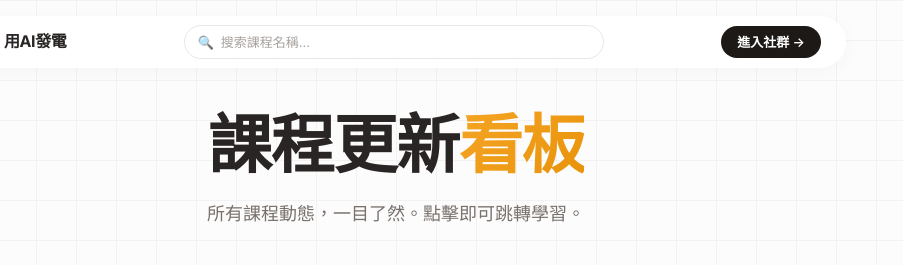
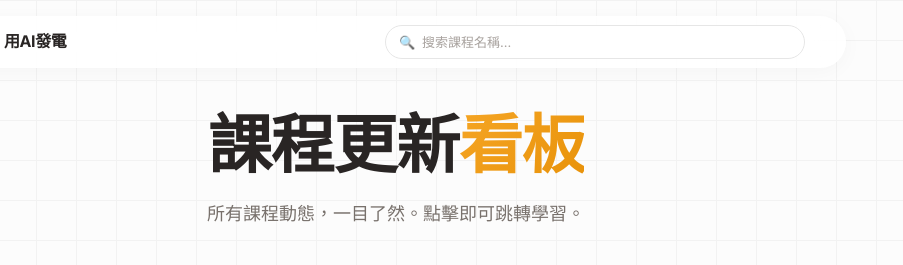
Before and after one commit to zoetical/course-dashboard, a website built with Vite: page index.html in a window 1280 px wide. Shown: the top 265 px of the page, 244-1147 px from the left. Built offline with nearby package versions, Linux system fonts and the light colour scheme.

Commit message:
style: remove nav CTA button (embedded in community)

```diff
--- a/index.html
+++ b/index.html
@@ -25,9 +25,6 @@
         <span class="search-icon">🔍</span>
         <input type="text" id="search-input" placeholder="搜索課程名稱..." autocomplete="off" />
       </div>
-      <a href="https://member.pathunfold.com" class="nav-cta" target="_blank" rel="noopener">
-        進入社群 →
-      </a>
     </div>
   </header>
 
```
